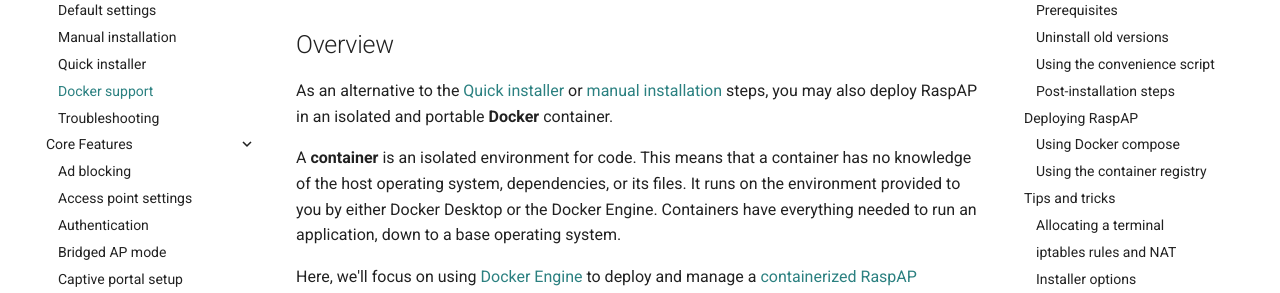
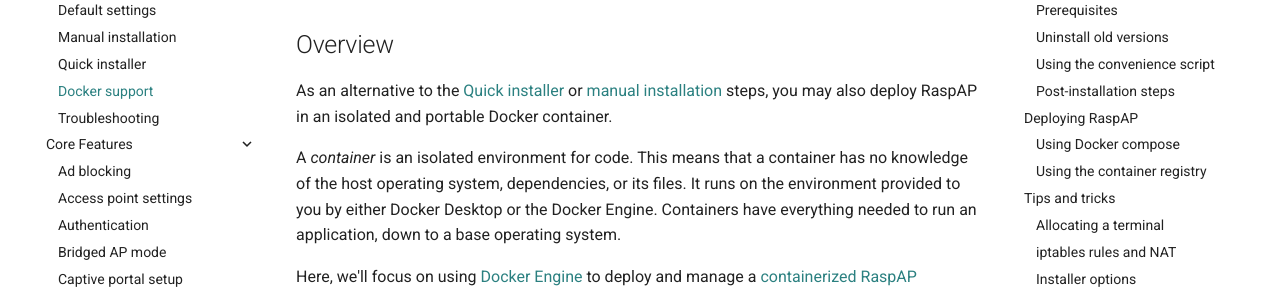
Before and after one commit to RaspAP/raspap-docs, an MkDocs documentation site: the page built from docs/docker.md, in a window 1280 px wide and 900 px high, scrolled down 381 px. Shown: the part 179-472 px from the top of the window. Built offline with MkDocs 1.6.1 and Material for MkDocs 9.7.7, drawn with Linux system fonts in a browser that asks for light colours; comment, search, counter and statistics services are not loaded.

Commit message:
Minor: formatting

```diff
--- a/docs/docker.md
+++ b/docs/docker.md
@@ -3,9 +3,9 @@
 ![docker](images/docker.png){: style="width:640px"}
 
 ## Overview
-As an alternative to the [Quick installer](quick.md) or [manual installation](manual.md) steps, you may also deploy RaspAP in an isolated and portable **Docker** container.
+As an alternative to the [Quick installer](quick.md) or [manual installation](manual.md) steps, you may also deploy RaspAP in an isolated and portable Docker container.
 
-A **container** is an isolated environment for code. This means that a container has no knowledge of the host operating system, dependencies, or its files. It runs on the environment provided to you by either Docker Desktop or the Docker Engine. Containers have everything needed to run an application, down to a base operating system.
+A _container_ is an isolated environment for code. This means that a container has no knowledge of the host operating system, dependencies, or its files. It runs on the environment provided to you by either Docker Desktop or the Docker Engine. Containers have everything needed to run an application, down to a base operating system.
 
 Here, we'll focus on using [Docker Engine](https://docs.docker.com/engine/) to deploy and manage a [containerized RaspAP](https://github.com/RaspAP/raspap-docker) application stack.
 
```
